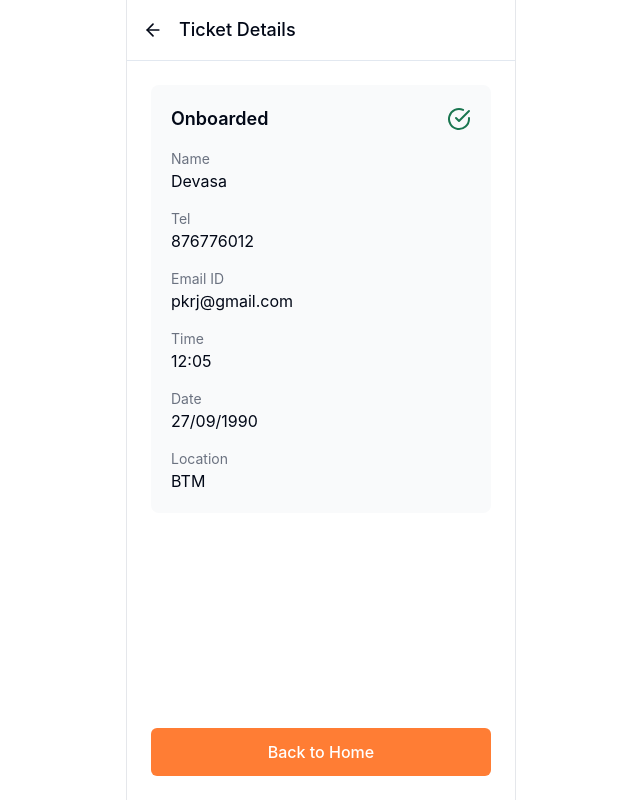
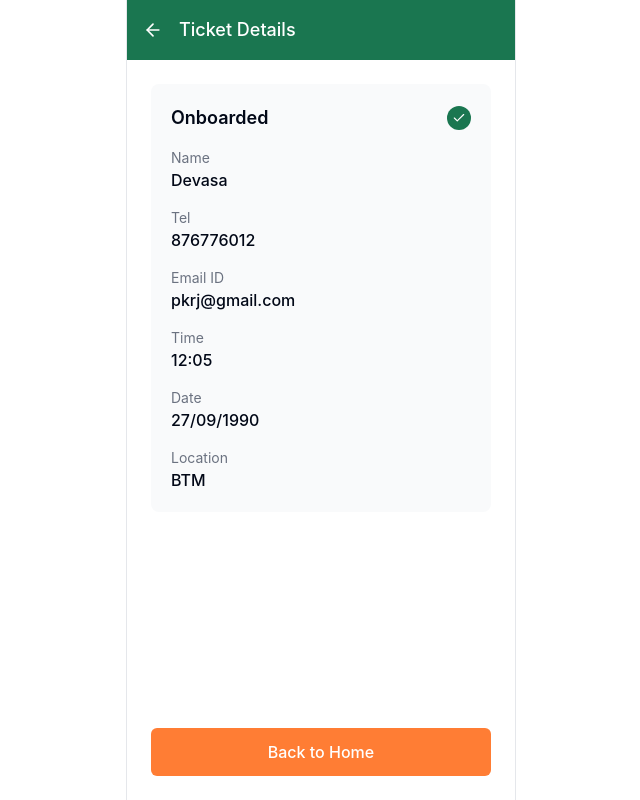
Before and after one commit to ssherkhane21/qr-scan-travel-app, a React (Vite) app: page /transaction-details in a window 1280 px wide. Shown: the whole page, without its empty margins (319-959 px from the left). Built offline with nearby package versions, Linux system fonts and the light colour scheme.

Commit message:
Refactor: Match the provided design

```diff
--- a/src/components/Header.tsx
+++ b/src/components/Header.tsx
@@ -11,16 +11,16 @@ const Header = ({ title, hasBack = false }: HeaderProps) => {
   const navigate = useNavigate();
 
   return (
-    <div className="flex items-center bg-white py-4 px-4 border-b">
+    <div className="flex items-center bg-appGreen py-4 px-4">
       {hasBack && (
         <button
           onClick={() => navigate(-1)}
-          className="mr-4"
+          className="mr-4 text-white"
         >
           <ArrowLeft size={20} />
         </button>
       )}
-      <h1 className="text-lg font-medium">{title}</h1>
+      <h1 className="text-lg font-medium text-white">{title}</h1>
     </div>
   );
 };
--- a/src/pages/Dashboard.tsx
+++ b/src/pages/Dashboard.tsx
@@ -3,7 +3,7 @@ import { useState } from "react";
 import { useNavigate } from "react-router-dom";
 import { useAuth } from "@/context/AuthContext";
 import { useDepartureData } from "@/context/DepartureDataContext";
-import { ScanQrCode } from "lucide-react";
+import { ScanQrCode, Menu } from "lucide-react";
 
 const Dashboard = () => {
   const navigate = useNavigate();
@@ -15,20 +15,22 @@ const Dashboard = () => {
     navigate("/scan-qr");
   };
 
+  const handleViewFullHistory = () => {
+    navigate("/departure-history");
+  };
+
   return (
     <div className="flex flex-col min-h-screen bg-gray-50">
-      <div className="flex justify-between items-center bg-white px-4 py-3 shadow-sm">
+      <div className="flex justify-between items-center bg-appGreen px-4 py-3 shadow-sm">
         <div className="flex items-center">
-          <button className="p-2 mr-2">
-            <svg width="24" height="24" viewBox="0 0 24 24" fill="none" xmlns="http://www.w3.org/2000/svg">
-              <path d="M3 12H21M3 6H21M3 18H21" stroke="currentColor" strokeWidth="2" strokeLinecap="round" strokeLinejoin="round"/>
-            </svg>
+          <button className="p-2 mr-2 text-white">
+            <Menu size={24} />
           </button>
-          <h1 className="text-lg font-bold">Hello, {userData?.name || "User"}</h1>
+          <h1 className="text-lg font-semibold text-white">Hello, {userData?.name || "User"}</h1>
         </div>
         <button
           onClick={() => navigate("/profile")}
-          className="px-2 py-1 text-sm"
+          className="px-2 py-1 text-white"
         >
           Profile
         </button>
@@ -71,9 +73,10 @@ const Dashboard = () => {
                 <span className="text-sm text-gray-600">Scan to Onboard</span>
               </div>
             ) : (
+              <div>
                 <div className="overflow-x-auto">
                   <table className="min-w-full divide-y divide-gray-200">
-                  <thead>
+                    <thead className="bg-gray-50">
                       <tr>
                         <th className="px-2 py-3 text-left text-xs font-medium text-gray-500 uppercase tracking-wider">
                           User ID
@@ -89,8 +92,8 @@ const Dashboard = () => {
                         </th>
                       </tr>
                     </thead>
-                  <tbody className="divide-y divide-gray-200">
-                    {departureHistory.map((record, index) => (
+                    <tbody className="bg-white divide-y divide-gray-200">
+                      {departureHistory.slice(0, 5).map((record, index) => (
                         <tr key={index}>
                           <td className="px-2 py-4 whitespace-nowrap text-sm text-gray-500">
                             {record.userID}
@@ -109,6 +112,15 @@ const Dashboard = () => {
                     </tbody>
                   </table>
                 </div>
+                <div className="mt-4 text-center">
+                  <button
+                    onClick={handleViewFullHistory}
+                    className="text-appGreen text-sm font-medium"
+                  >
+                    View Full History
+                  </button>
+                </div>
+              </div>
             )}
           </div>
         </div>
--- a/src/pages/DepartureHistory.tsx
+++ b/src/pages/DepartureHistory.tsx
@@ -3,8 +3,11 @@ import { useState } from "react";
 import { useDepartureData } from "@/context/DepartureDataContext";
 import Header from "@/components/Header";
 import { Table, TableBody, TableCell, TableHead, TableHeader, TableRow } from "@/components/ui/table";
+import { ChevronLeft } from "lucide-react";
+import { useNavigate } from "react-router-dom";
 
 const DepartureHistory = () => {
+  const navigate = useNavigate();
   const { departureHistory } = useDepartureData();
   const [filterDate, setFilterDate] = useState("");
 
@@ -14,7 +17,15 @@ const DepartureHistory = () => {
 
   return (
     <div className="flex flex-col min-h-screen bg-white">
-      <Header title="Departure History" hasBack />
+      <div className="flex items-center bg-appGreen py-4 px-4">
+        <button
+          onClick={() => navigate(-1)}
+          className="mr-4 text-white"
+        >
+          <ChevronLeft size={24} />
+        </button>
+        <h1 className="text-lg font-medium text-white">Departure History</h1>
+      </div>
 
       <div className="p-4">
         <div className="mb-4 flex items-center justify-end">
@@ -35,21 +46,21 @@ const DepartureHistory = () => {
 
         <div className="overflow-x-auto border rounded-md">
           <Table>
-            <TableHeader>
+            <TableHeader className="bg-gray-100">
               <TableRow>
-                <TableHead className="text-xs">User ID</TableHead>
-                <TableHead className="text-xs">User Name</TableHead>
-                <TableHead className="text-xs">Date</TableHead>
-                <TableHead className="text-xs">Time</TableHead>
+                <TableHead className="text-xs font-semibold text-gray-600">User ID</TableHead>
+                <TableHead className="text-xs font-semibold text-gray-600">User Name</TableHead>
+                <TableHead className="text-xs font-semibold text-gray-600">Date</TableHead>
+                <TableHead className="text-xs font-semibold text-gray-600">Time</TableHead>
               </TableRow>
             </TableHeader>
             <TableBody>
               {filteredHistory.map((record, index) => (
-                <TableRow key={index}>
-                  <TableCell className="text-sm">{record.userID}</TableCell>
-                  <TableCell className="text-sm">{record.userName}</TableCell>
-                  <TableCell className="text-sm">{record.date}</TableCell>
-                  <TableCell className="text-sm">{record.time}</TableCell>
+                <TableRow key={index} className={index % 2 === 0 ? "bg-white" : "bg-gray-50"}>
+                  <TableCell className="text-sm py-3">{record.userID}</TableCell>
+                  <TableCell className="text-sm py-3">{record.userName}</TableCell>
+                  <TableCell className="text-sm py-3">{record.date}</TableCell>
+                  <TableCell className="text-sm py-3">{record.time}</TableCell>
                 </TableRow>
               ))}
             </TableBody>
--- a/src/pages/TransactionDetails.tsx
+++ b/src/pages/TransactionDetails.tsx
@@ -2,6 +2,7 @@
 import { useNavigate } from "react-router-dom";
 import Header from "@/components/Header";
 import ActionButton from "@/components/ActionButton";
+import { Check } from "lucide-react";
 
 const TransactionDetails = () => {
   const navigate = useNavigate();
@@ -27,43 +28,40 @@ const TransactionDetails = () => {
         <div className="bg-gray-50 rounded-lg p-5 mb-8">
           <div className="mb-4 flex justify-between items-center">
             <span className="text-lg font-semibold">Onboarded</span>
-            <div className="w-6 h-6 flex items-center justify-center">
-              <svg viewBox="0 0 24 24" width="24" height="24" stroke="currentColor" strokeWidth="2" fill="none" strokeLinecap="round" strokeLinejoin="round" className="text-appGreen">
-                <path d="M22 11.08V12a10 10 0 1 1-5.93-9.14"></path>
-                <polyline points="22 4 12 14.01 9 11.01"></polyline>
-              </svg>
+            <div className="w-6 h-6 flex items-center justify-center bg-appGreen rounded-full">
+              <Check size={14} className="text-white" />
             </div>
           </div>
 
           <div className="space-y-4">
             <div>
               <div className="text-sm text-gray-500">Name</div>
-              <div>{passengerDetails.name}</div>
+              <div className="font-medium">{passengerDetails.name}</div>
             </div>
 
             <div>
               <div className="text-sm text-gray-500">Tel</div>
-              <div>{passengerDetails.id}</div>
+              <div className="font-medium">{passengerDetails.id}</div>
             </div>
 
             <div>
               <div className="text-sm text-gray-500">Email ID</div>
-              <div>{passengerDetails.email}</div>
+              <div className="font-medium">{passengerDetails.email}</div>
             </div>
 
             <div>
               <div className="text-sm text-gray-500">Time</div>
-              <div>{passengerDetails.time}</div>
+              <div className="font-medium">{passengerDetails.time}</div>
             </div>
 
             <div>
               <div className="text-sm text-gray-500">Date</div>
-              <div>{passengerDetails.date}</div>
+              <div className="font-medium">{passengerDetails.date}</div>
             </div>
 
             <div>
               <div className="text-sm text-gray-500">Location</div>
-              <div>{passengerDetails.location}</div>
+              <div className="font-medium">{passengerDetails.location}</div>
             </div>
           </div>
         </div>
```
Lines whose indentation alone changed are shown as unchanged.
